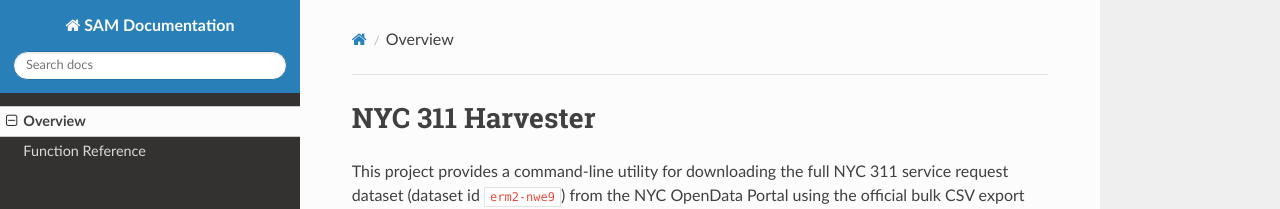
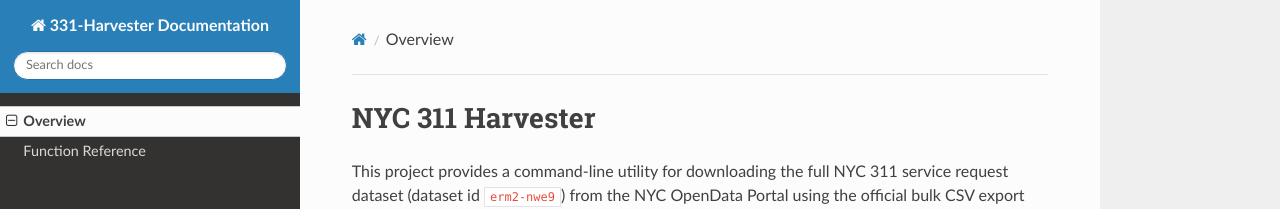
Before and after one commit to nilsme/311-harvester, an MkDocs documentation site: the page built from docs/index.md, in a window 1280 px wide. Shown: the top 209 px of the page. Built offline with MkDocs 1.6.1, drawn with Linux system fonts in a browser that asks for light colours; nearby versions of some CDN libraries.

Commit message:
Updated docs

```diff
--- a/mkdocs.yml
+++ b/mkdocs.yml
@@ -1,4 +1,4 @@
-site_name: SAM Documentation
+site_name: 331-Harvester Documentation
 theme:
   name: readthedocs
 nav:
```
